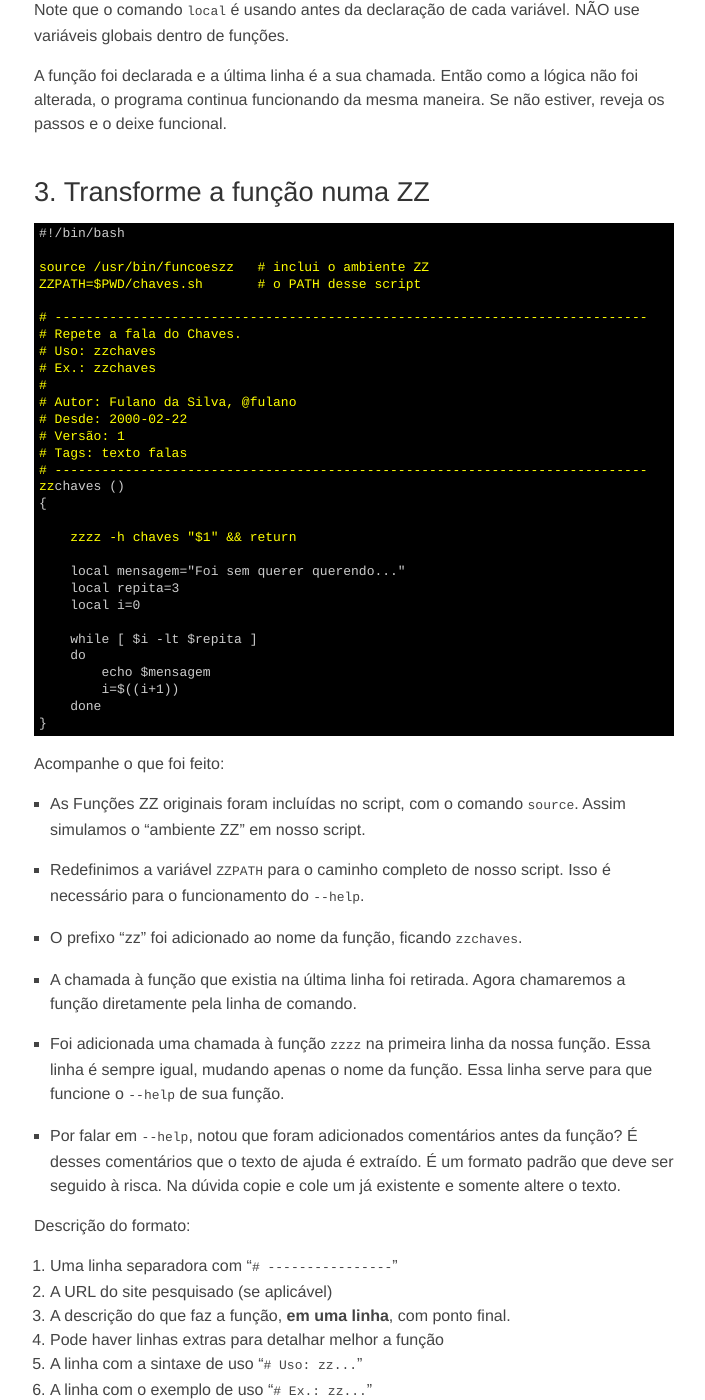
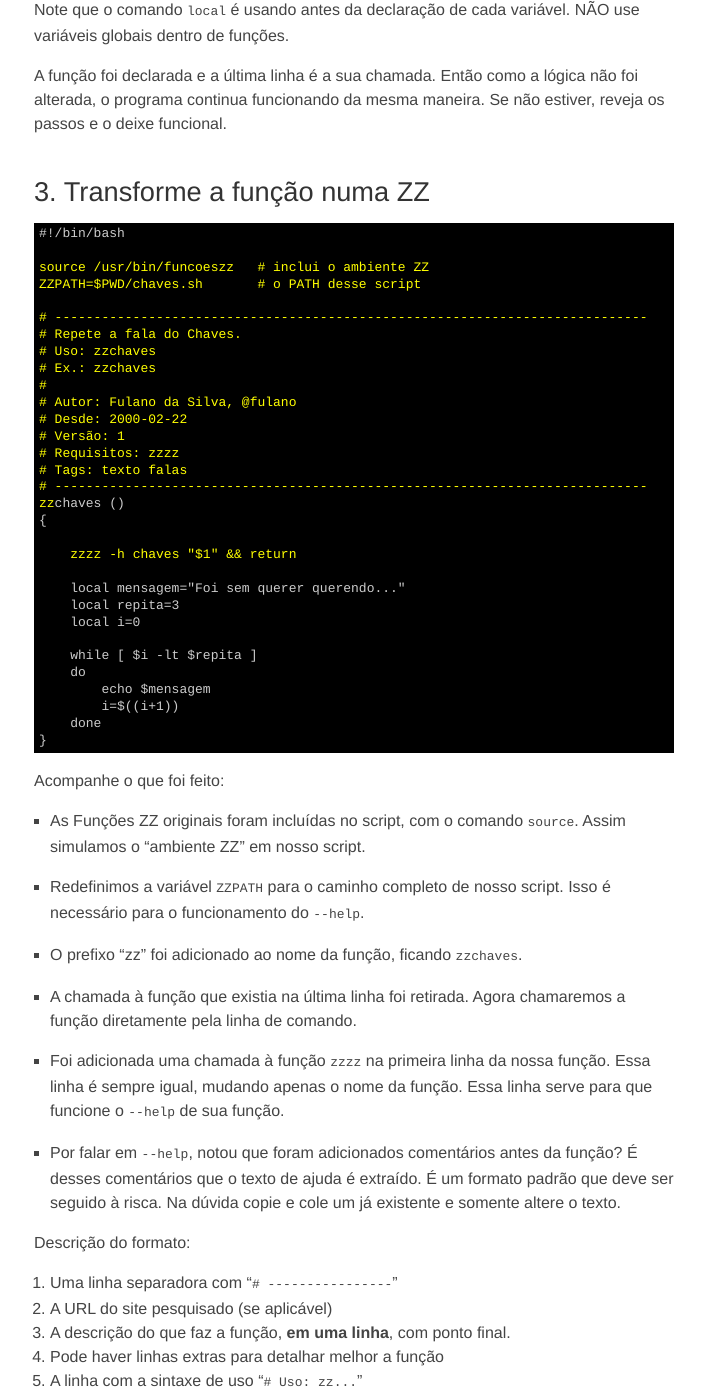
Before and after one commit to funcoeszz/funcoeszz.github.io, a Jekyll site: the page built from my.md, in a window 1280 px wide and 1400 px high, scrolled down 1177 px. Shown: the whole window, without its empty margins (286-991 px from the left). Built offline with Jekyll 4.4.1, drawn with Linux system fonts in a browser that asks for light colours; part of the change alters nothing that is shown; some of the changed text lies outside the part shown.

Commit message:
my.md: Adiciona linha de requisitos
A linha de requisitos passou a ser obrigatória, agora que as
funções-base (como a zzzz) passaram a ser listadas como requisitos
também. Veja https://github.com/funcoeszz/funcoeszz/pull/679

```diff
--- a/my.md
+++ b/my.md
@@ -86,6 +86,7 @@ ZZPATH=$PWD/chaves.sh       # o PATH desse script
 # Autor: Fulano da Silva, @fulano
 # Desde: 2000-02-22
 # Versão: 1
+# Requisitos: zzzz
 # Tags: texto falas
 # ----------------------------------------------------------------------------
 zz</b>chaves ()
@@ -132,7 +133,7 @@ Descrição do formato:
 1. A linha com as informações do autor (nome completo e e-mail/site/twitter)
 1. A linha com a data da criação da função (formato ISO: AAAA-MM-DD)
 1. A linha com a versão da função (número inteiro e sequencial, inicia em 1)
-1. Pode ter a linha com a lista de requisitos, outras funções zz usadas no código
+1. A linha com a lista de requisitos, que são outras funções zz usadas no código
 1. A linha com palavra(s) chave(s) sobre a função (tags)
 1. Uma linha separadora com "`# ----------------`"
 
```
